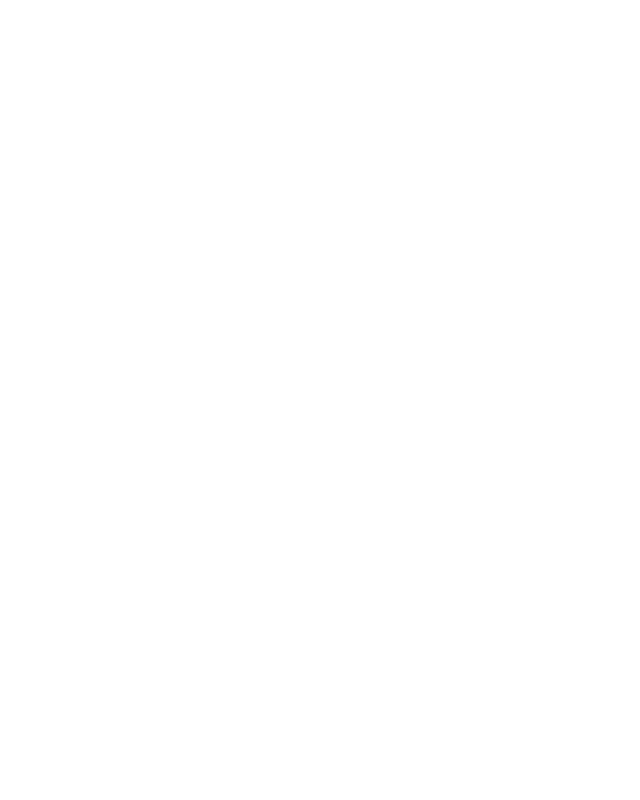
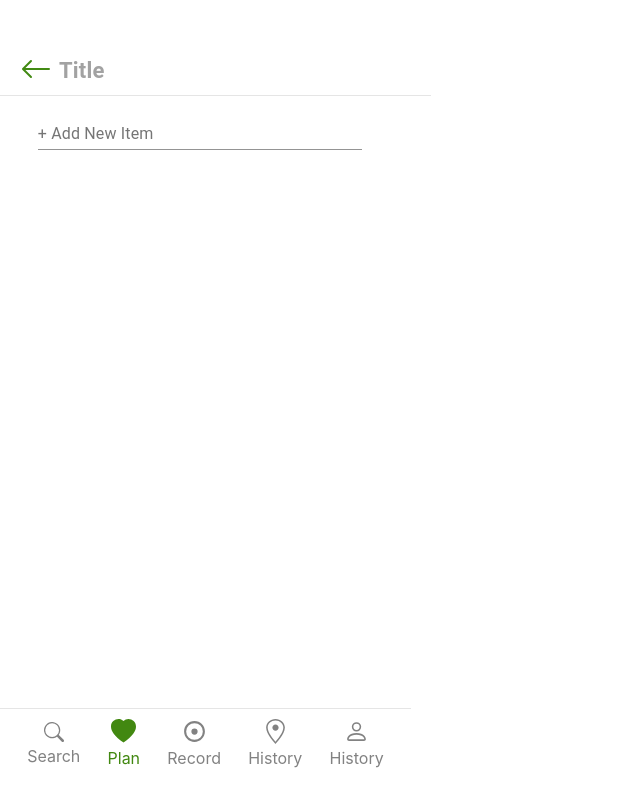
Before and after one commit to luanateixeira148/AllTrailsMidterm, a React (Create React App) app in the folder alltrails/: page /note in a window 1280 px wide. Shown: the whole page, without its empty margins (0-640 px from the left). Built offline with nearby package versions, Linux system fonts and the light colour scheme.

Commit message:
DoneRouter&Finalize NotePage using useEffect/State

```diff
--- a/alltrails/package.json
+++ b/alltrails/package.json
@@ -12,6 +12,7 @@
     "react": "^17.0.1",
     "react-dom": "^17.0.1",
     "react-icons": "^4.1.0",
+    "react-router-dom": "^5.2.0",
     "react-scripts": "4.0.1",
     "sass": "^1.32.5",
     "styled-components": "^5.2.1",
--- a/alltrails/src/App.js
+++ b/alltrails/src/App.js
@@ -1,11 +1,29 @@
-import React from "react";
 import "./App.scss";
+import { BrowserRouter as Router, Switch, Route, Link } from 'react-router-dom';
+import NotePage from "./pages/NotePage";
+import Main from "./pages/main";
 
 function App() {
 
   return (
-    <div className="App">
-    </div>
+
+    <Router>
+      <div className="App">
+
+        <Switch>
+
+          <Route exact path="/">
+            <Main />
+          </Route>
+
+          <Route path= "/note">
+            <NotePage />
+          </Route>
+
+        </Switch>
+
+      </div>
+    </Router>
   );
 }
 
--- a/alltrails/src/comps/BottomNav/BottomNav.js
+++ b/alltrails/src/comps/BottomNav/BottomNav.js
@@ -6,7 +6,7 @@ import { GoLocation } from 'react-icons/go';
 
 const BottomContainer = styled.div`
   position: fixed;
-  bottom: 0%;
+  bottom: 2%;
   min-width: 411px;
   max-width: 411px;
   max-height: 381px;
--- a/alltrails/src/comps/TopNav/TopNav.js
+++ b/alltrails/src/comps/TopNav/TopNav.js
@@ -1,6 +1,9 @@
-import React from 'react';
+import React, { useState } from 'react';
 import styled from 'styled-components';
 import { BsArrowLeft } from 'react-icons/bs';
+import { Link } from 'react-router-dom';
+import { v4 as uuidv4 } from "uuid";
+import TextField from '@material-ui/core/TextField';
 
 const TopContainer = styled.div`
   min-width: 411px;
@@ -8,25 +11,58 @@ const TopContainer = styled.div`
   display: flex;
   position: fixed;
   top: 0%;
+  left: 0%;
   flex-direction: row;
   align-items: center;
   justify-content: flex-start;
   border-bottom: solid 1px #e5e5e5;
   padding-left: 20px;
+  padding-bottom: 5px;
   margin-top: 4%;
 `;
 
-const TopContainerContent = styled.h3`
-  margin-left: 15px;
-`;
 
-function TopNav() {
+function TopNav( addTitle ) {
+  const [title, setTitle] = useState({
+    id: "",
+    notetitle: "",
+    completed: false
+  });
+
+  function handleTitleInputChange(e) {
+    setTitle({ ...title, notetitle: e.target.value});
+  }
+
+  function handleSubmitTitle(e) {
+    e.preventDefault();
+    if (title.task.trim()) {
+      addTitle({ ...title, id: uuidv4() });
+      setTitle({ ...title, notetitle: "" });
+    }
+  }
+
   return (
-    <TopContainer>
+    <TopContainer onSubmit={handleSubmitTitle}>
+      <Link to='/'>
       <BsArrowLeft size="2rem"  color="#428A13" />
-      <TopContainerContent>
-        Title
-      </TopContainerContent>
+      </Link>
+      <TextField
+        Label="None"
+        placeholder="Title"
+        type="text"
+        name="notetitle"
+        value={title.notetitle}
+        onChange={handleTitleInputChange}
+        InputProps = {{ disableUnderline: true,
+        style: {
+          fontWeight: "bold",
+          fontSize: "22px",
+          marginLeft: "7px"
+        }}}
+        style={{
+          width: "75%",
+        }}
+      />
     </TopContainer>
   )
 }
--- a/alltrails/src/pages/NotePage.js
+++ b/alltrails/src/pages/NotePage.js
@@ -6,7 +6,6 @@ import NoteList from "../comps/Note/NoteList";
 // import BackArrow from "../comps/BackArrow";
 import BottomNav from "../comps/BottomNav/BottomNav";
 import TopNav from "../comps/TopNav/TopNav";
-
 
 const LOCAL_STORAGE_KEY = "react-note-list-notes";
 
@@ -51,7 +50,7 @@ function NotePage() {
 
   return (
     <div className="NotePage">
-      <TopNav />
+        <TopNav />
       {/* <Typography style={{ padding: 16 }} variant="h3">
         Create your list
       </Typography> */}
--- a/alltrails/src/pages/main.js
+++ b/alltrails/src/pages/main.js
@@ -4,8 +4,7 @@ import NoteCard from '../comps/NoteCard';
 import Sort from '../comps/Sort';
 import NewNoteButton from '../comps/NewNoteButton';
 import BottomMenu from '../comps/BottomMenu';
-
-import axios from 'axios';
+import { Link } from 'react-router-dom';
 
 const Main = () => {
 
@@ -18,9 +17,11 @@ const Main = () => {
         <div className="sortMenu">
             <Sort />
         </div>
+        <Link to='/note'>
         <div className="fixedButton">
             <NewNoteButton />
         </div>
+        </Link>
     </div>
 }
 
```
Also changed, not shown: alltrails/src/comps/Note/NoteForm.js (+0 -11 lines), 1 other file (tests, documents, lock files or other folders).
